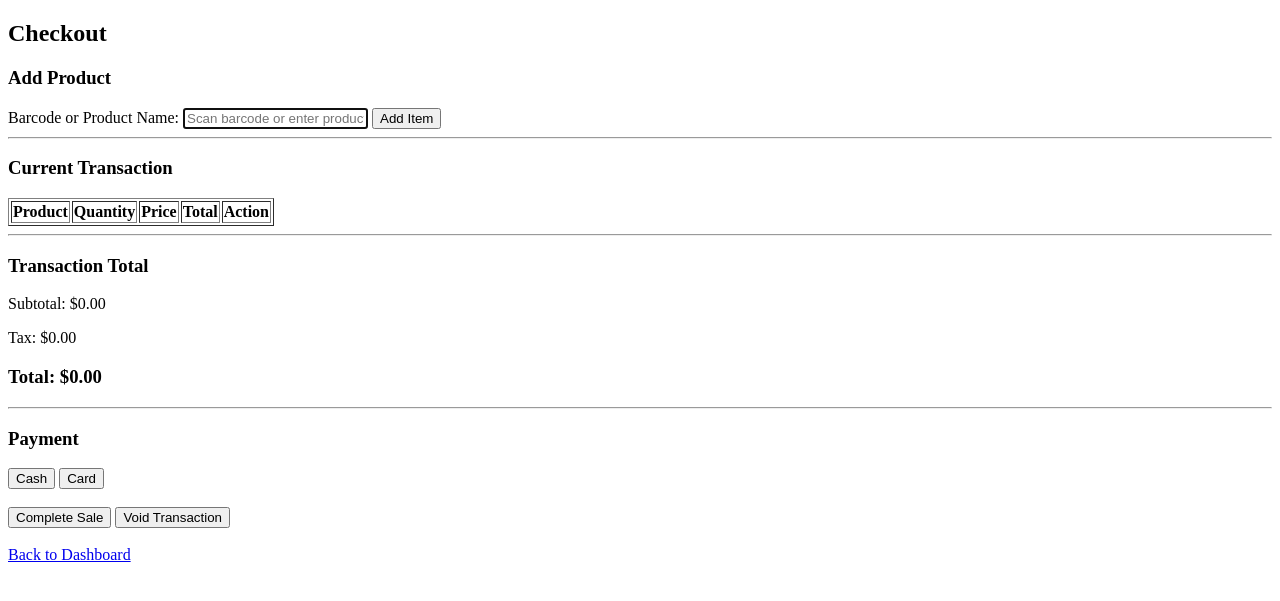
After one commit to xjtrail-code/happy-deli-pos-system, a Flask app: page /pos in a window 1280 px wide. The commit adds this page. Shown: the top 601 px of the page. Run offline with Flask 3, Linux system fonts and the light colour scheme; lists and menus that the app fills with data are empty.

Commit message:
admin and pos added

```diff
--- a/app.py
+++ b/app.py
@@ -10,6 +10,13 @@ app = Flask(__name__)
 def home():
     return render_template("login.html")
 
+@app.route("/admin-dashboard")
+def admin_dashboard():
+    return render_template("admin_dashboard.html")
+
+@app.route("/pos")
+def pos():
+    return render_template("pos.html")
 
 # -------------------------
 # FORGOT PASSWORD PAGE
--- a/templates/login.html
+++ b/templates/login.html
@@ -6,8 +6,6 @@
 
 <body>
 
-    <h1>Happy Deli POS</h1>
-    <p>POS & Inventory System</p>
 
     <h2>Sign In</h2>
 
--- /dev/null
+++ b/templates/pos.html
@@ -0,0 +1,121 @@
+<!DOCTYPE html>
+<html>
+
+<head>
+    <title>Happy Deli POS</title>
+</head>
+
+<body>
+
+    <h2>Checkout</h2>
+
+    <!-- PRODUCT SEARCH -->
+    <h3>Add Product</h3>
+
+    <label for="productSearch">Barcode or Product Name:</label>
+
+    <input
+        type="text"
+        id="productSearch"
+        placeholder="Scan barcode or enter product name"
+        autofocus
+    >
+
+    <button type="button" id="addItemButton">
+        Add Item
+    </button>
+
+    <hr>
+
+    <!-- SHOPPING CART -->
+    <h3>Current Transaction</h3>
+
+    <table border="1">
+
+        <thead>
+            <tr>
+                <th>Product</th>
+                <th>Quantity</th>
+                <th>Price</th>
+                <th>Total</th>
+                <th>Action</th>
+            </tr>
+        </thead>
+
+        <tbody id="cart">
+            <!-- JavaScript will add products here -->
+        </tbody>
+
+    </table>
+
+    <hr>
+
+    <!-- CALCULATIONS -->
+    <h3>Transaction Total</h3>
+
+    <p>Subtotal: $<span id="subtotal">0.00</span></p>
+
+    <p>Tax: $<span id="tax">0.00</span></p>
+
+    <h3>Total: $<span id="total">0.00</span></h3>
+
+    <hr>
+
+    <!-- PAYMENT -->
+    <h3>Payment</h3>
+
+    <button type="button">Cash</button>
+
+    <button type="button">Card</button>
+
+    <br><br>
+
+    <button type="button">Complete Sale</button>
+
+    <button type="button">Void Transaction</button>
+
+    <br><br>
+
+    <a href="/admin-dashboard">Back to Dashboard</a>
+
+
+    <!-- JAVASCRIPT -->
+    <script>
+
+        // Temporary cart
+        let cart = [];
+
+        // Connecticut sales tax
+        const taxRate = 0.0635;
+
+
+        function calculateTotals() {
+
+            let subtotal = 0;
+
+            for (let item of cart) {
+
+                subtotal = subtotal + (item.price * item.quantity);
+
+            }
+
+            let tax = subtotal * taxRate;
+
+            let total = subtotal + tax;
+
+
+            document.getElementById("subtotal").textContent =
+                subtotal.toFixed(2);
+
+            document.getElementById("tax").textContent =
+                tax.toFixed(2);
+
+            document.getElementById("total").textContent =
+                total.toFixed(2);
+        }
+
+    </script>
+
+</body>
+
+</html>
```
Also changed, not shown: templates/admin_dashboard.html (added, +64 -0 lines).
